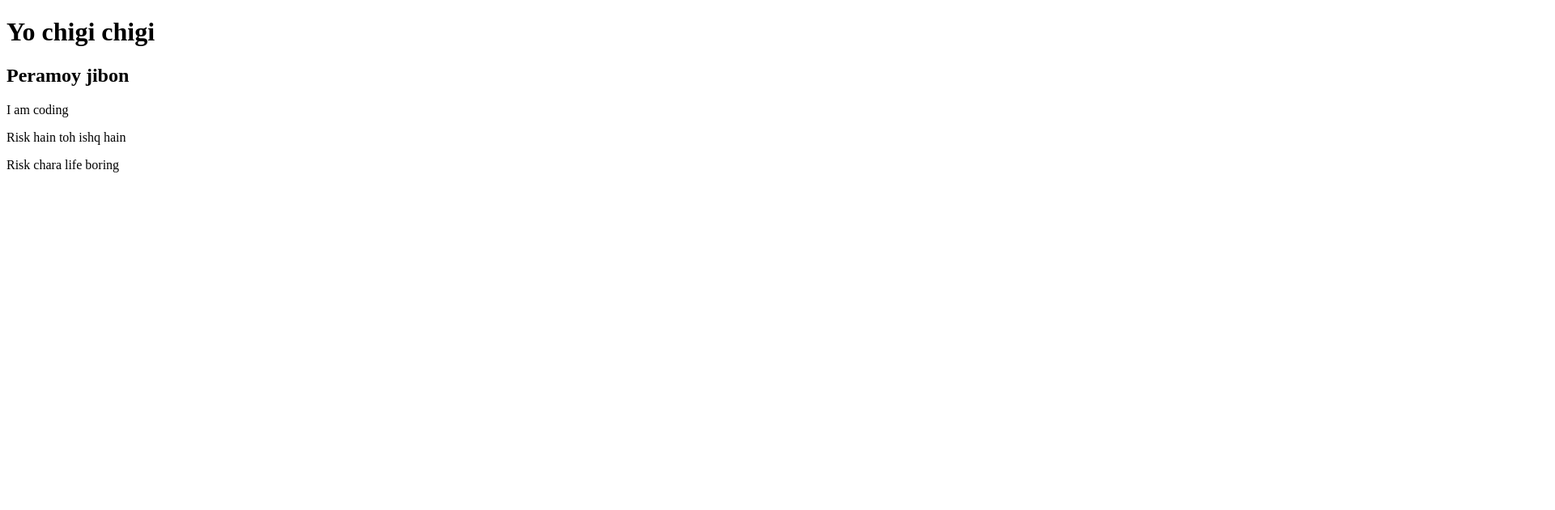
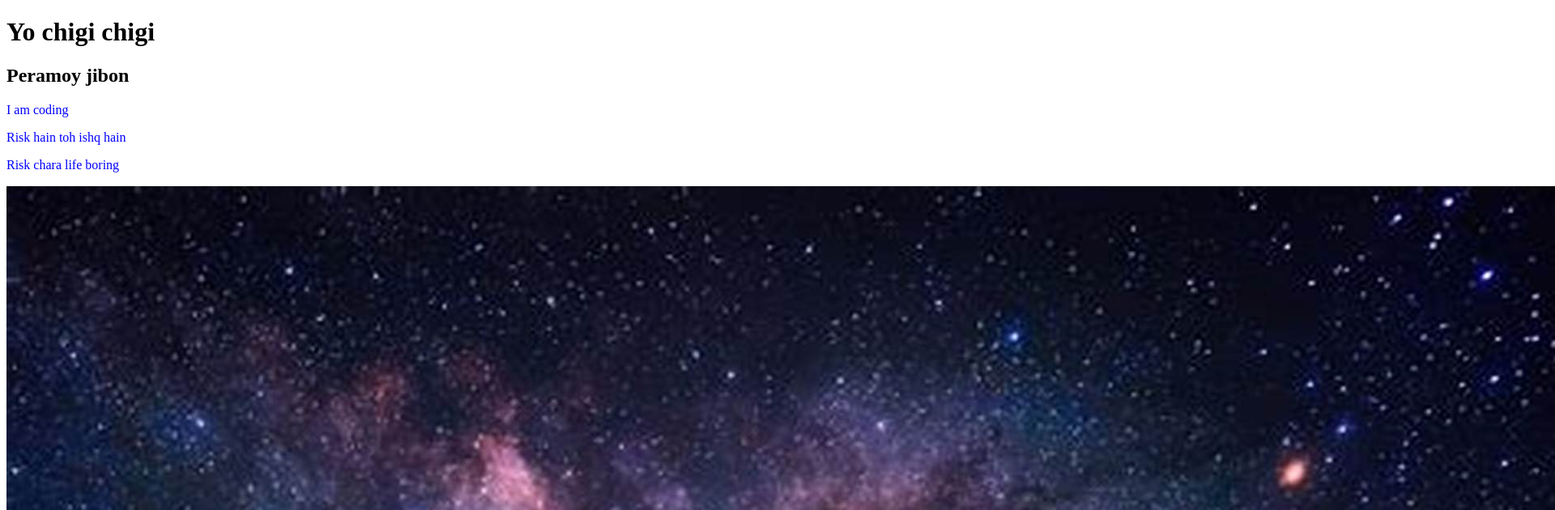
Before and after one commit to turno21/my-second-repo, a plain HTML site: page index.html in a window 1280 px wide. Shown: the top 630 px of the page at 81% size, 1920 px wide, since content can reach past the window. Drawn offline with Linux system fonts and the light colour scheme.

Commit message:
Image added

```diff
--- a/index.html
+++ b/index.html
@@ -13,5 +13,7 @@
    <p>I am coding</p>
    <p>Risk hain toh ishq hain</p>
    <p>Risk chara life boring</p>
+   <img src="Aurora.jpg"></img>
+   <img src="Stars.jpg"></img>
 </body>
 </html>
--- a/style.css
+++ b/style.css
@@ -0,0 +1,4 @@
+p{
+    color: blue
+
+}
```
Also changed, not shown: Aurora.jpg (added), Stars.jpg (added).
